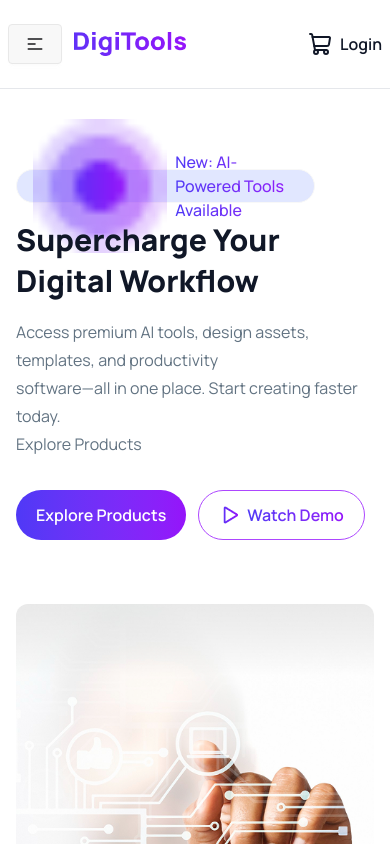
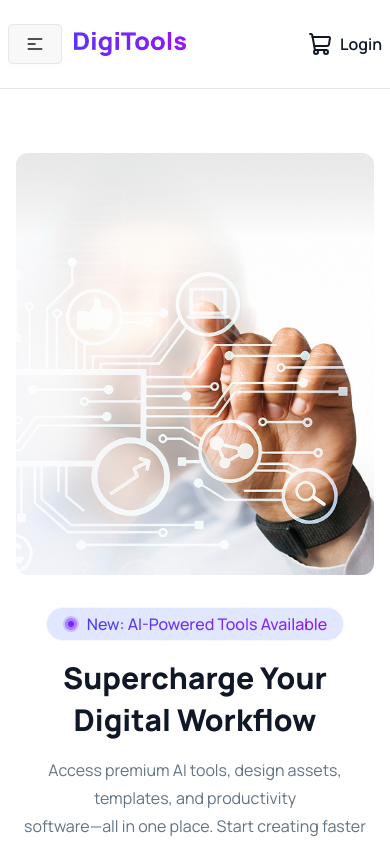
Before and after one commit to HasanMohammodZakaria/assignment-06-ml-06-digi-tools-buying, a React (Vite) app: page / in a window 390 px wide. Shown: the top 844 px of the page. Built offline with nearby package versions, Linux system fonts and the light colour scheme.

Commit message:
Banner component responsive all device

```diff
--- a/src/components/Banner.jsx
+++ b/src/components/Banner.jsx
@@ -5,10 +5,10 @@ import Bnimg from '../assets/banner.png';
 
 const Banner = () => {
   return (
-    <div className="flex flex-col md:flex-row items-center gap-8 md:gap-15 max-w-7xl mx-auto mt-20 px-4 sm:px-6 lg:px-8">
-      <div>
-        <div className="badge bg-[#E1E7FF] px-4 py-4 rounded-4xl  text-[16px] font-medium">
-          <img src={Circle} alt="" className="w-full object-cover rounded-xl"/>
+    <div className="flex flex-col-reverse md:flex-row items-center gap-8 md:gap-15 max-w-7xl mx-auto mt-8 md:mt-16 lg:mt-20 px-4 sm:px-6 lg:px-8">
+      <div className="w-full md:w-1/2 text-center md:text-left">
+        <div className="badge bg-[#E1E7FF] px-4 py-4 rounded-4xl  text-[16px] font-medium flex items-center gap-2 justify-center mx-auto md:mx-0">
+          <img src={Circle} alt=""/>
           <span className="bg-linear-to-r from-[#4F39F6] to-[#9514FA] bg-clip-text text-transparent">
             New: AI-Powered Tools Available
           </span>
@@ -17,13 +17,11 @@ const Banner = () => {
           Supercharge Your<br/>Digital Workflow
         </h2>
         <p className="md:text-[16px] lg:text-[18px] leading-7 text-[#627382] mt-4">
-          Access premium AI tools, design assets, templates, and productivity{" "}
-          <br />
-          software—all in one place. Start creating faster today. <br /> Explore
+          Access premium AI tools, design assets, templates, and productivity<br/>software—all in one place. Start creating faster today.<br/> Explore
           Products
         </p>
 
-        <div className="mt-8 flex gap-3">
+        <div className="mt-8 flex flex-wrap justify-center md:justify-start gap-3">
 
           <button className="bg-linear-to-r from-[#4F39F6] to-[#9514FA] text-[16px] font-semibold text-white px-5 py-3 rounded-full">
             Explore Products
@@ -39,7 +37,7 @@ const Banner = () => {
 
       </div>
       <div className="w-full md:w-1/2 mt-8 md:mt-0">
-        <img src={Bnimg} alt="" className="w-full h-100 md:h-125 lg:h-150 object-cover rounded-xl"/>
+        <img src={Bnimg} alt="" className="w-full object-cover rounded-xl"/>
       </div>
     </div>
   );
```
